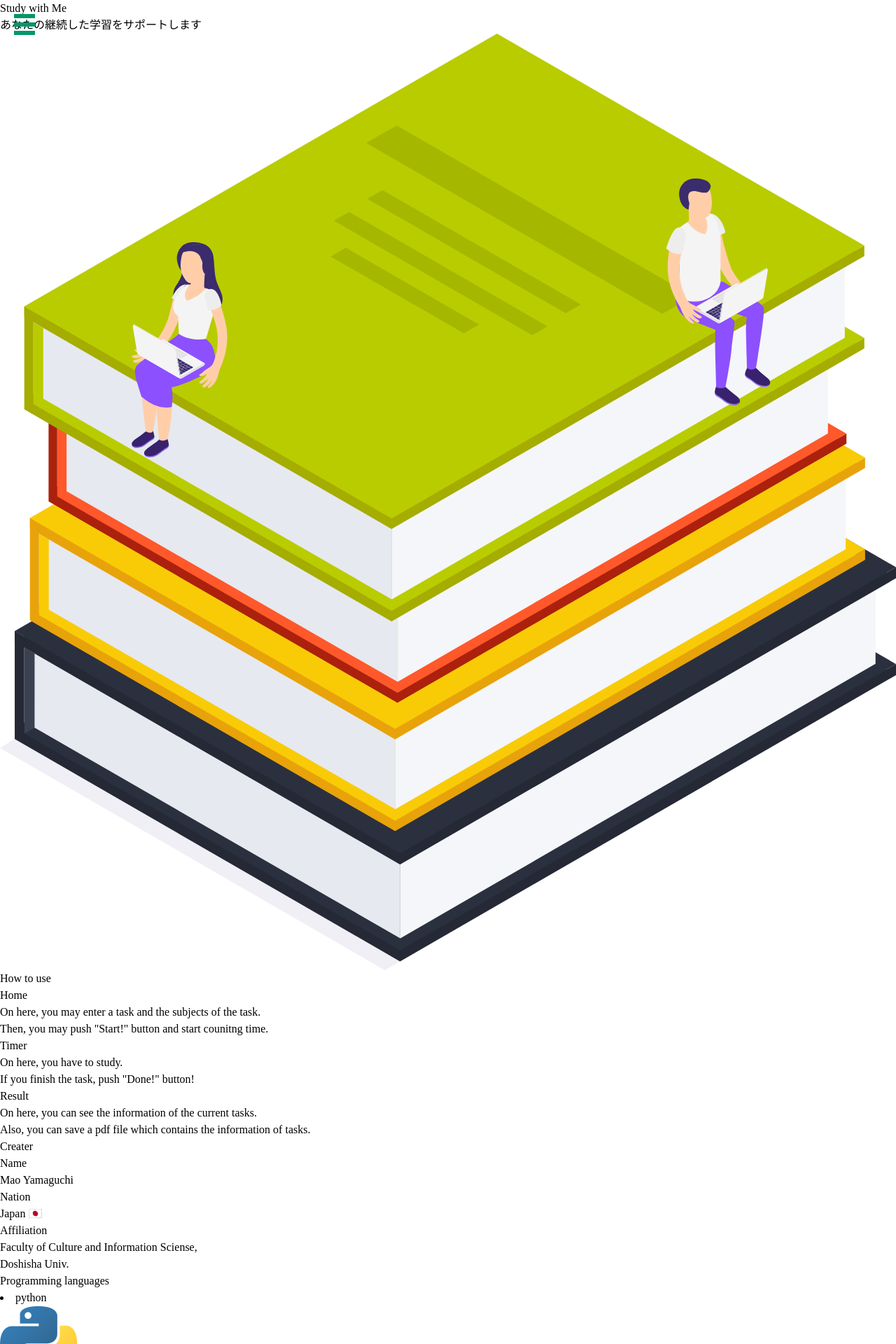
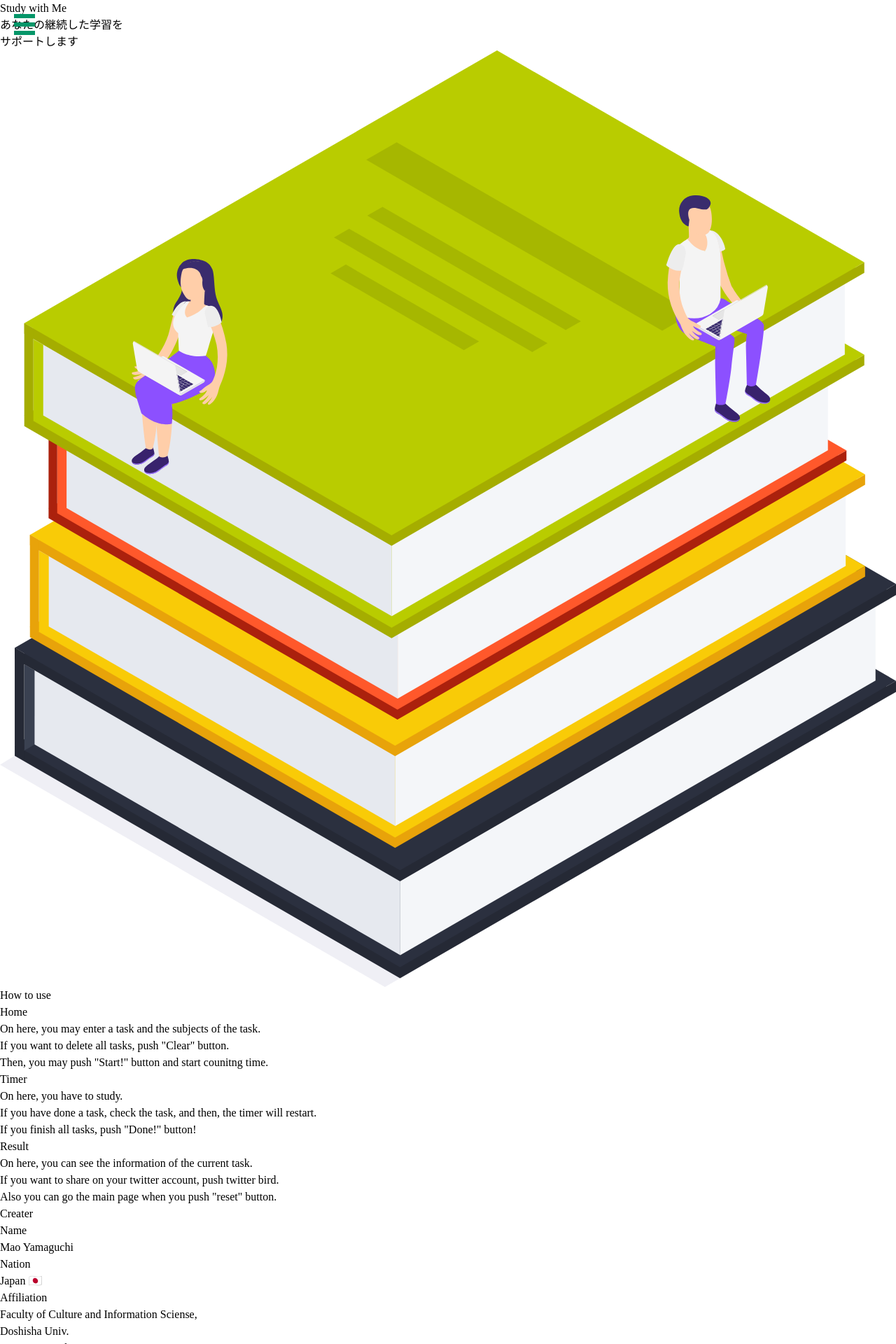
Before and after one commit to Meow520/StudywithMe, a React (Create React App) app: page /about in a window 1280 px wide. Shown: the top 1920 px of the page at 70% size. Built offline with nearby package versions, Linux system fonts and the light colour scheme.

Commit message:
fix tweet comment & fix styles

```diff
--- a/src/about/about.jsx
+++ b/src/about/about.jsx
@@ -14,23 +14,29 @@ export const About = () => {
             <h3 className="text-3xl text-emerald-700 py-3">Home</h3>
             <p className="text-xl py-3 ">
               On here, you may enter a task and the subjects of the task. <br />
+              If you want to delete all tasks, push "Clear" button. <br />
               Then, you may push "Start!" button and start counitng time.
             </p>
           </div>
           <div className="py-3">
             <h3 className="text-3xl text-emerald-700 py-3">Timer</h3>
             <p className="text-xl py-3 ">
-              On here, you have to study. <br />
-              If you finish the task, push "Done!" button!
+              On here, you have to study.
+              <br />
+              If you have done a task, check the task, and then, the timer will
+              restart.
+              <br />
+              If you finish all tasks, push "Done!" button!
             </p>
           </div>
           <div className="py-3">
             <h3 className="text-3xl text-emerald-700 py-3">Result</h3>
             <p className="text-xl py-3 ">
-              On here, you can see the information of the current tasks.
+              On here, you can see the information of the current task.
               <br />
-              Also, you can save a pdf file which contains the information of tasks.
-
+              If you want to share on your twitter account, push twitter bird.
+              <br />
+              Also you can go the main page when you push "reset" button.
             </p>
           </div>
         </div>
--- a/src/index/home/form.jsx
+++ b/src/index/home/form.jsx
@@ -45,14 +45,14 @@ export const Form = ({
       <div className="text-center">
         {/* get subject */}
         <div className="py-5">
-          <div className="bg-emerald-200 text-emerald-800 p-3 text-2xl">
+          <div className="bg-emerald-200 text-emerald-800 p-3 text-2xl ">
             Subject
           </div>
           <input
             type="text"
             placeholder="subject name"
             value={text.subject}
-            className="my-4 h-12 text-2xl border rounded-lg "
+            className="my-4 h-12 text-2xl border rounded-lg w-3/4"
             onChange={handleSubject}
             onBlur={handleSubjectBlur}
           />
@@ -68,28 +68,27 @@ export const Form = ({
             type="text"
             placeholder="task name"
             value={text.task}
-            className="my-4 h-12 text-2xl border rounded-lg"
+            className="my-4 h-12 text-2xl border rounded-lg w-3/4"
             onChange={handleTask}
             onBlur={handleTaskBlur}
           />
           {taskError && <p className="text-red-600">{taskError}</p>}
         </div>
         {/* set & clear button */}
-        <div className="flex justify-center">
+        <div className="md:flex md:justify-center">
           <div className="px-3">
             <button
               type="submit"
               onClick={() => {
                 handleSet({ subject, task });
               }}
-              className="bg-emerald-600 hover:bg-emerald-400 px-16 py-4 text-emerald-50 text-2xl rounded-lg"
+              className="bg-emerald-600 hover:bg-emerald-400 px-16 py-4 text-emerald-50 text-2xl rounded-lg my-4 md:my-0"
               value="Submit"
               disabled={subjectError || taskError}
             >
               Set
             </button>
           </div>
-
           <div className="px-3">
             <button
               type="submit"
--- a/src/index/result/result.jsx
+++ b/src/index/result/result.jsx
@@ -1,7 +1,7 @@
 import "../../styles/App.css";
 import StudyCompletedList from "./studycompletedlist";
 import Twitter from "../../images/twitter_logo.png";
-
+import { useState } from "react";
 
 const Result = ({
   studyList,
@@ -17,6 +17,9 @@ const Result = ({
     setIsStopWatch(false);
   };
 
+
+
+
   return (
     <div className="text-center py-10">
       <h2 className="text-6xl">Well done!</h2>
@@ -29,7 +32,7 @@ const Result = ({
 
       <div className="object-center my-10">
         <a
-              href={`http://twitter.com/share?url=study-with-me-beta.vercel.app&text=今日は${sumh}時間${summin}分勉強しました。%0A%0A${studyList}&hashtags=StudywithMe`}
+          href={`http://twitter.com/share?url=study-with-me-beta.vercel.app&text=今日は${sumh}時間${summin}分勉強しました%0A&hashtags=StudywithMe`}
           target="_blank"
         >
           <img src={Twitter} className="mx-auto max-h-8 max-w-md"></img>
@@ -43,7 +46,6 @@ const Result = ({
           Reset
         </button>
       </div>
-
     </div>
   );
 };
--- a/src/index/stopwatch/stopwatch.jsx
+++ b/src/index/stopwatch/stopwatch.jsx
@@ -64,16 +64,16 @@ const Stopwatch = ({ studyList, setStudyList, setIsStopWatch }) => {
         )
       ) : (
         <div className="text-center">
-          <div className="timer">
-            <span className="timer">{hours}</span> h
-            <span className="timer"> {minutes}</span> m
-            <span className="timer"> {seconds}</span> s
+          <div className="md:text-9xl text-7xl">
+            <span className="">{hours}</span> h
+            <span className=""> {minutes}</span> m
+            <span className=""> {seconds}</span> s
           </div>
 
           <StudingList studyList={studyList} toggleList={toggleList} />
 
           <div className="text-3xl pb-10">
-            <div className="w-80 mx-auto">
+            <div className="w-64 md:w-80 mx-auto">
               <Lottie animationData={animationData} loop={true} />
             </div>
             <div className="pt-10">
--- a/src/layouts/header.jsx
+++ b/src/layouts/header.jsx
@@ -6,11 +6,15 @@ export const Header = () => {
   return (
     <div className="pt-16 pb-6 flex justify-center">
       <Navbar />
-      <div className="my-auto pr-16 md:pr-40 lg:pr-72">
-        <h1 className="header-title text-5xl lg:text-7xl text-bold text-emerald-600 mb-5">
+      <div className="my-auto pr-10 md:pr-40 lg:pr-72">
+        <h1 className="header-title text-3xl md:text-5xl lg:text-7xl text-bold text-emerald-600 mb-5">
           Study with Me
         </h1>
-        <p className="text-lg">あなたの継続した学習をサポートします</p>
+        <p className="text-basemd:text-lg">
+          あなたの継続した学習を
+          <br className=" md:hidden" />
+          サポートします
+        </p>
       </div>
       <div className="">
         <img src={studing} alt="studing" className="w-40 md:w-64 " />
--- a/src/styles/App.css
+++ b/src/styles/App.css
@@ -6,11 +6,3 @@
 html{
     font-family: 'Arima', cursive;
 }
-
-.timer{
-    font-size: 150px;
-}
-
-span{
-    font-size: 42px;
-}
```
Also changed, not shown: 1 other file (tests, documents, lock files or other folders). Lines whose indentation alone changed are shown as unchanged.
